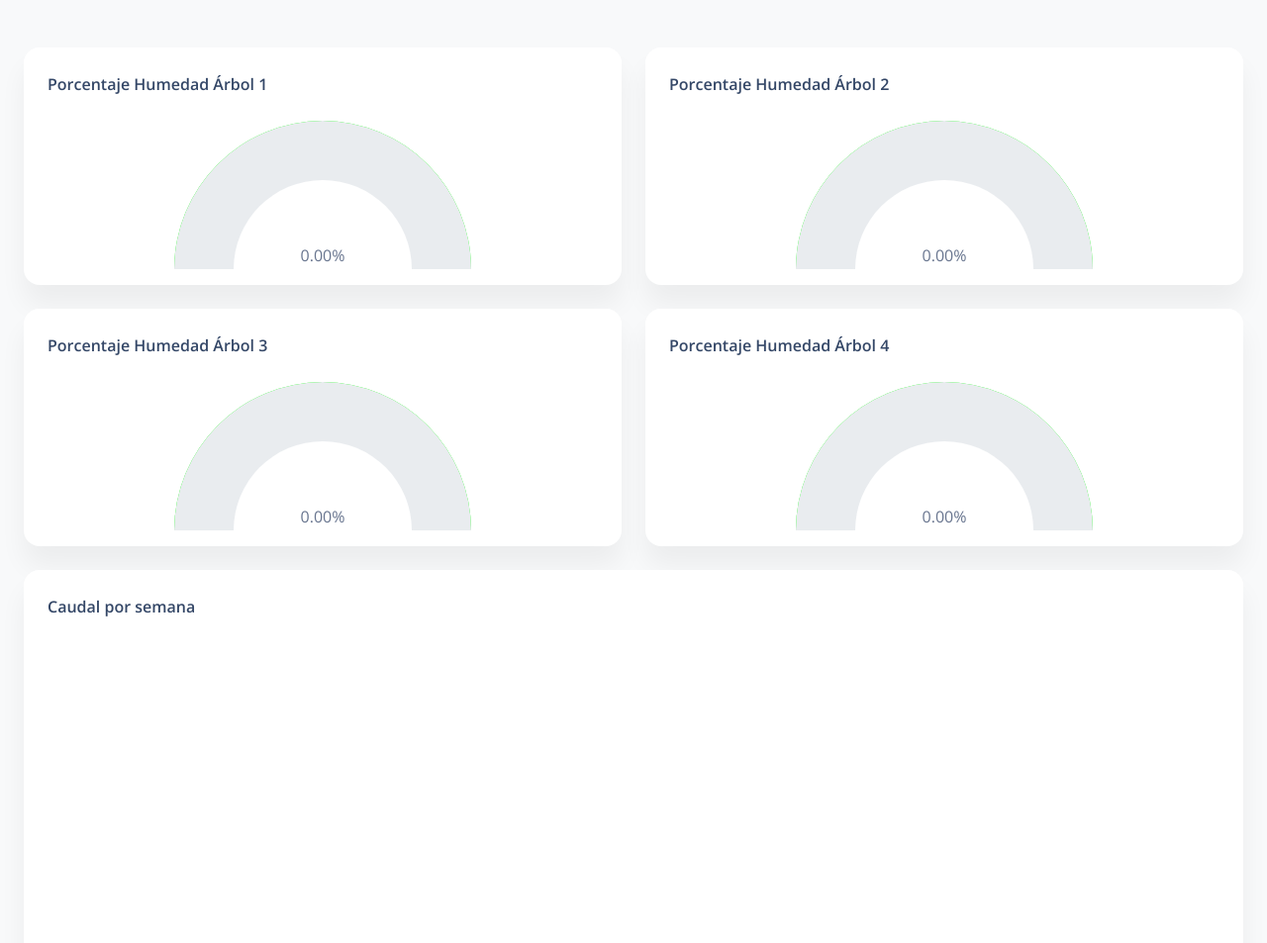
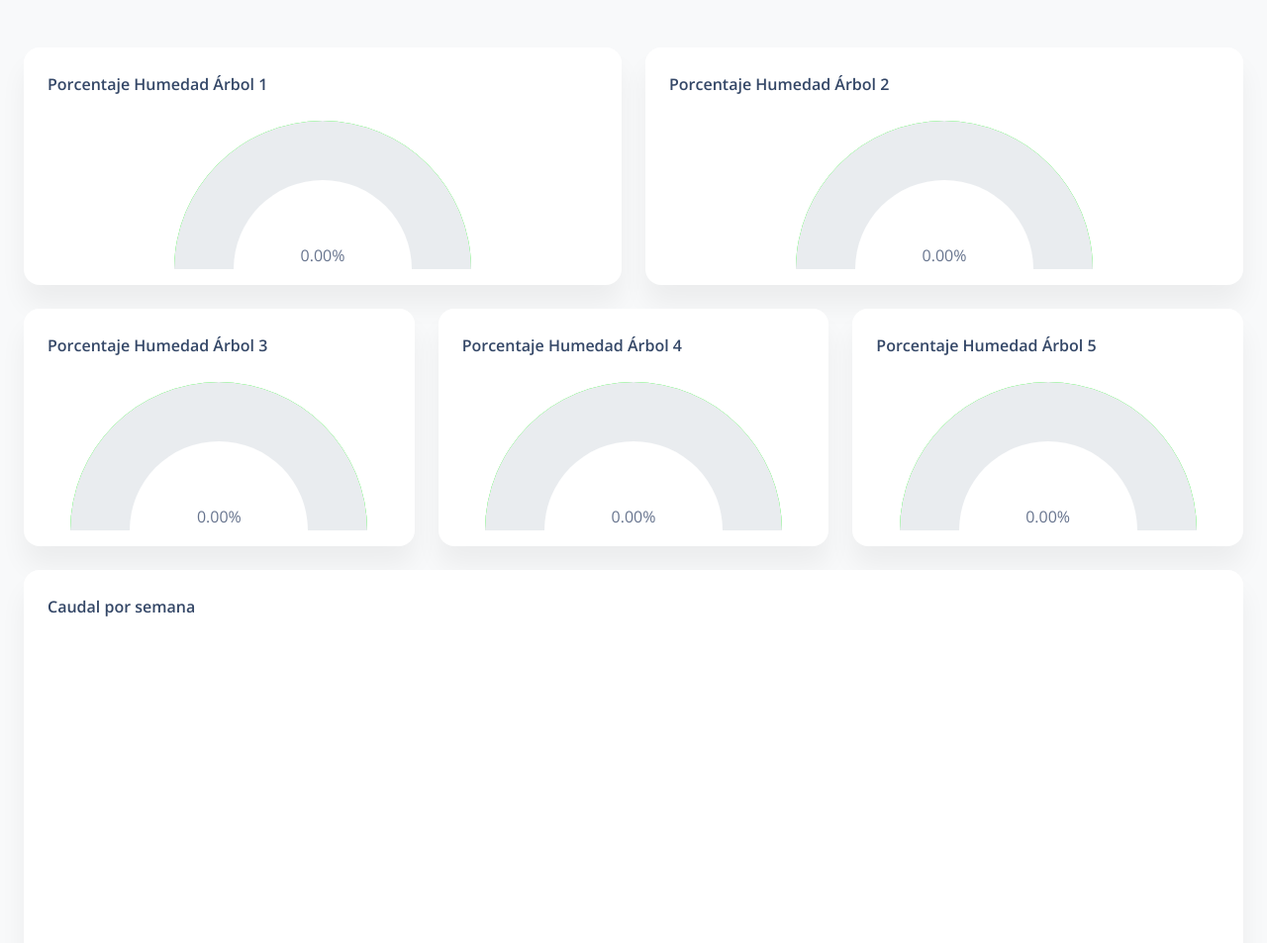
Before and after one commit to OmarBenitez/aritec, a website: page web/index.html in a window 1280 px wide. Shown: the top 953 px of the page at 99% size. Drawn offline with nearby package versions, Linux system fonts and the light colour scheme; files that its build step writes are made by us from their sources; no server answers; files whose address does not match are found by name.

Commit message:
adding gauge 5

```diff
--- a/public/scripts/ng-app/app.js
+++ b/public/scripts/ng-app/app.js
@@ -35,6 +35,8 @@ app.controller('indexCtrl', ['$http', '$scope', 'socket', ($http, $scope, socket
     $scope.g3Deg =0;
     $scope.g4Percent=0;
     $scope.g4Deg =0;
+    $scope.g5Percent=0;
+    $scope.g5Deg =0;
 
     $scope.init = function(){
         $scope.todaysMoney = Math.random()*1000;
@@ -68,6 +70,11 @@ app.controller('indexCtrl', ['$http', '$scope', 'socket', ($http, $scope, socket
         if(obj.H4 && Number(obj.H4)) {
             $scope.g4Percent = obj.H4 > 100 ? 100 : obj.H4;
             $scope.g4Deg = 180*$scope.g4Percent/100;
+        }
+
+        if(obj.H5 && Number(obj.H5)) {
+            $scope.g5Percent = obj.H5 > 100 ? 100 : obj.H5;
+            $scope.g5Deg = 180*$scope.g5Percent/100;
         }
 
     })
--- a/web/index.html
+++ b/web/index.html
@@ -203,7 +203,7 @@
             </div>
         </div>
         <div class="row mt-4">
-            <div class="col-lg-6 mb-lg-0 mb-4">
+            <div class="col-lg-4 mb-lg-0 mb-4">
                 <div class="card">
                     <div class="card-header pb-0">
                         <h6>Porcentaje Humedad Árbol 3</h6>
@@ -223,7 +223,7 @@
                     </div>
                 </div>
             </div>
-            <div class="col-lg-6 mb-lg-0 mb-4">
+            <div class="col-lg-4 mb-lg-0 mb-4">
                 <div class="card">
                     <div class="card-header pb-0">
                         <h6>Porcentaje Humedad Árbol 4</h6>
@@ -236,6 +236,26 @@
                                         <div class="gauge-percentage"></div>
                                         <div class="gauge-mask"></div>
                                         <span class="gauge-value">{{ g4Percent | number:2 }}%</span>
+                                    </div>
+                                </div>
+                            </div>
+                        </div>
+                    </div>
+                </div>
+            </div>
+            <div class="col-lg-4 mb-lg-0 mb-4">
+                <div class="card">
+                    <div class="card-header pb-0">
+                        <h6>Porcentaje Humedad Árbol 5</h6>
+                    </div>
+                    <div class="card-body p-3">
+                        <div class="row">
+                            <div class="col d-flex justify-content-center">
+                                <div class="gauge-wrapper">
+                                    <div class="gauge" style="width: 300px; --rotation:{{ g5Deg }}deg; --color:{{ getColor(g5Percent/100) }}; --background:#e9ecef;">
+                                        <div class="gauge-percentage"></div>
+                                        <div class="gauge-mask"></div>
+                                        <span class="gauge-value">{{ g5Percent | number:2 }}%</span>
                                     </div>
                                 </div>
                             </div>
```
